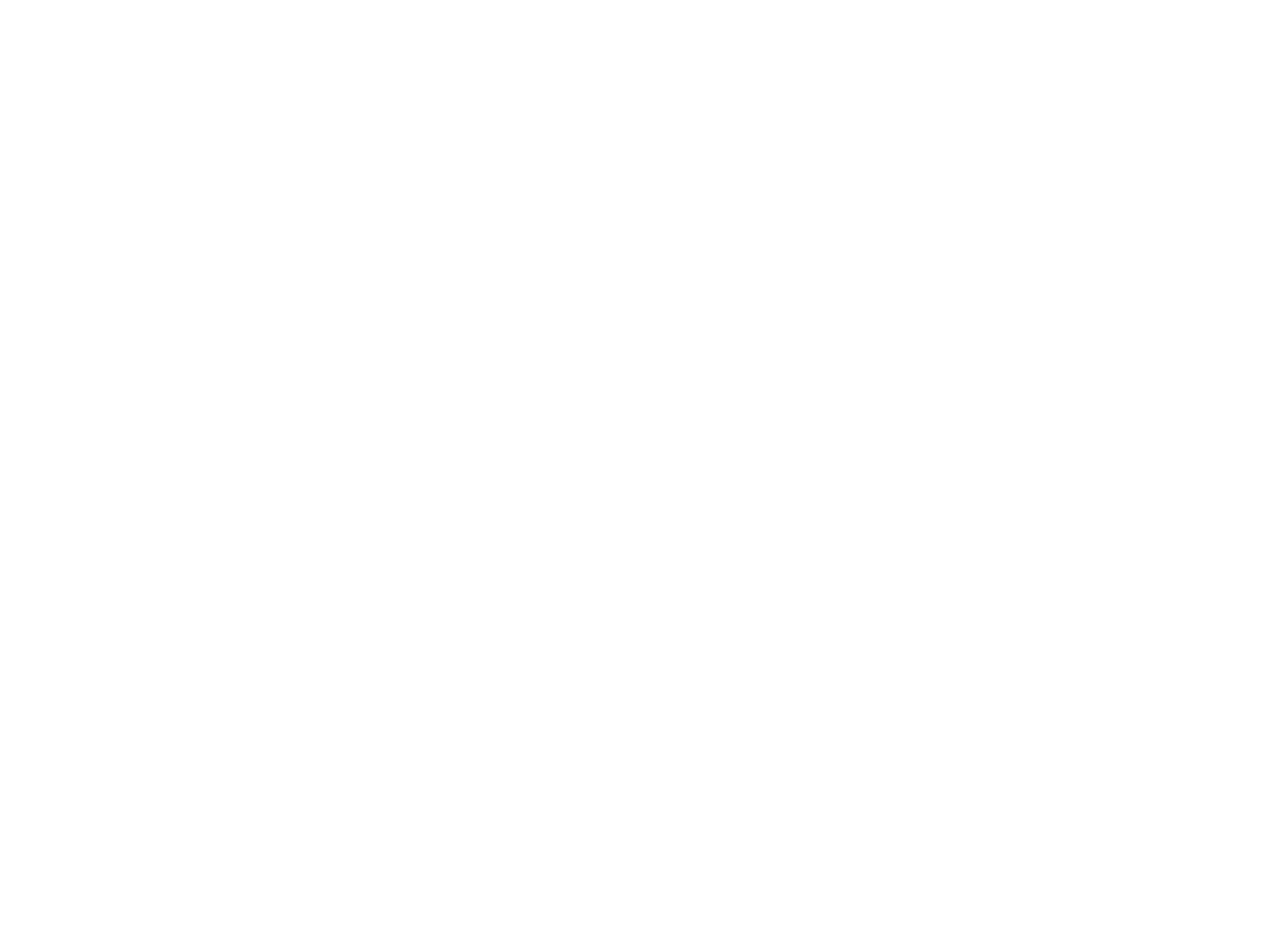
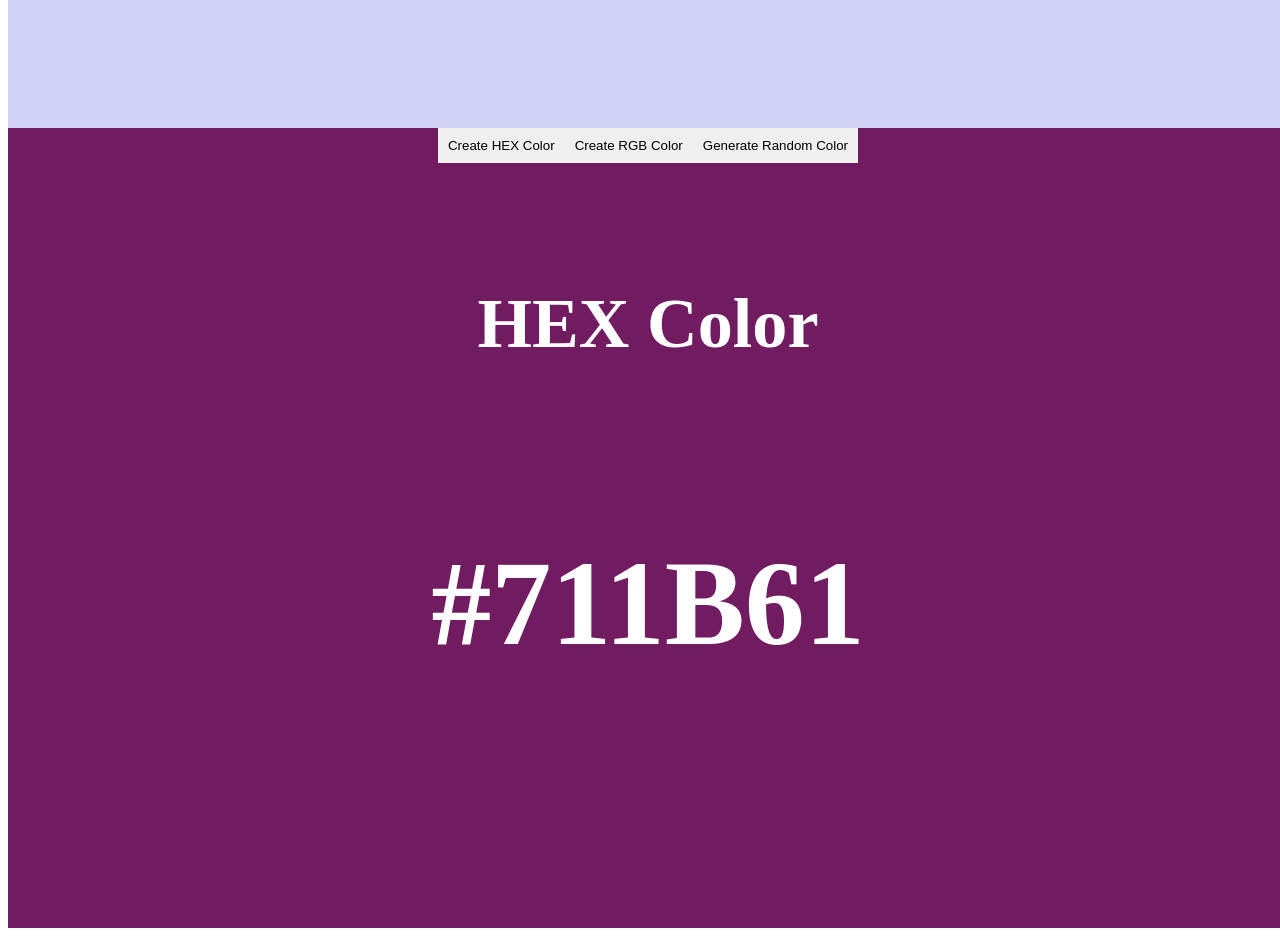
Before and after one commit to JohnnyBC2022/Portfolio-2024, a React (Vite) app in the folder 05.25-react-projects/: page / in a window 1280 px wide. Shown: the part 680-1616 px from the top of the page. Before the commit the page ends 816 px from the top, so only its background shows below. Built offline with nearby package versions, Linux system fonts and the light colour scheme.

Commit message:
random-color created

```diff
--- a/05.25-react-projects/src/App.jsx
+++ b/05.25-react-projects/src/App.jsx
@@ -1,10 +1,14 @@
 import './App.css'
 import Accordian from './components/accordian/Index'
+import RandomColor from './components/random-color/Index'
 
 function App() {
     return (
     <>
+    {/* Accordian component */}
     <Accordian/>
+    {/* Random color component */}
+    <RandomColor/>
     </>
 
   )
--- a/05.25-react-projects/src/components/accordian/styles.css
+++ b/05.25-react-projects/src/components/accordian/styles.css
@@ -6,6 +6,7 @@
   justify-content: center;
   align-items: center;
   gap: 20px;
+  background-color: #d2d2f6;
 }
 
 .wrapper button{
--- /dev/null
+++ b/05.25-react-projects/src/components/random-color/Index.jsx
@@ -0,0 +1,73 @@
+import { useEffect, useState } from "react";
+import "./styles.css";
+
+export default function RandomColor() {
+  const [typeOfColor, setTypeOfColor] = useState("hex");
+  const [color, setColor] = useState("#000000");
+
+  function randomColorUtility(length) {
+    return Math.floor(Math.random() * length);
+  }
+
+  function handleCreateRandomHexColor(params) {
+    const hex = [1, 2, 3, 4, 5, 6, 7, 8, 9, "A", "B", "C", "D", "E", "F"];
+    let hexColor = "#";
+
+    for (let i = 0; i < 6; i++) {
+      hexColor += hex[randomColorUtility(hex.length)];
+    }
+
+    setColor(hexColor);
+  }
+  function handleCreateRandomRgbColor(params) {
+    const r = randomColorUtility(256);
+    const g = randomColorUtility(256);
+    const b = randomColorUtility(256);
+
+    setColor(`rgb(${r},${g},${b})`);
+  }
+
+  useEffect(() => {
+    if (typeOfColor === "rgb") handleCreateRandomRgbColor();
+    else handleCreateRandomHexColor();
+  }, [typeOfColor]);
+
+  return (
+    <div
+      style={{
+        width: "100vw",
+        height: "100vh",
+        background: color,
+        textAlign: "center",
+      }}
+    >
+      <button onClick={() => setTypeOfColor("hex")}>Create HEX Color</button>
+      <button onClick={() => setTypeOfColor("rgb")}>Create RGB Color</button>
+      <button
+        onClick={
+          typeOfColor === "hex"
+            ? handleCreateRandomHexColor
+            : handleCreateRandomRgbColor
+        }
+      >
+        Generate Random Color
+      </button>
+
+      <div
+        style={{
+          display: "flex",
+          flexDirection: "column",
+          justifyContent: "center",
+          alignItems: "center",
+          color: "#fff",
+          fontSize: "60px",
+          marginTop: "50px",
+          gap: "20px",
+        }}
+      >
+        <h3>{typeOfColor === "rgb" ? "RGB Color " : "HEX Color "}</h3>
+        <h1>{color}</h1>
+      </div>
+    </div>
+  );
+}
--- /dev/null
+++ b/05.25-react-projects/src/components/random-color/styles.css
@@ -0,0 +1,13 @@
+.button-container{
+    display: flex;
+    justify-content: center;
+    align-items: center;
+    background-color: #fff;
+    gap: 10px;
+}
+
+button{
+    cursor: pointer;
+    padding: 10px;
+    border: none;
+}
```
